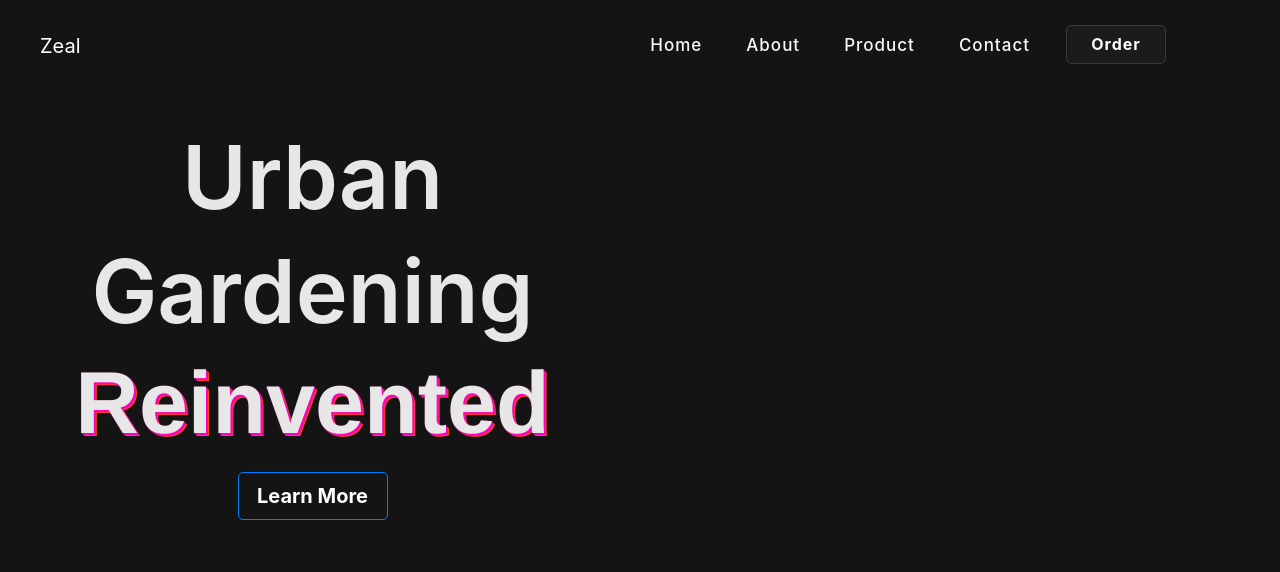
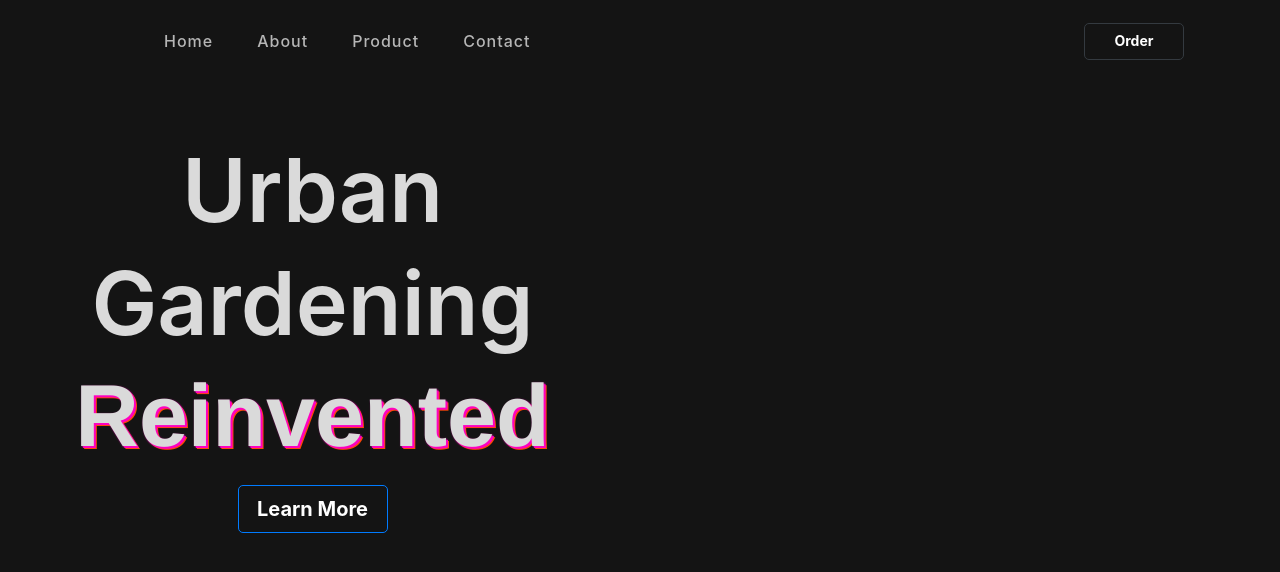
Before and after one commit to juliusvdw/Product-website-template, a plain HTML site: page index.html in a window 1280 px wide. Drawn offline with nearby package versions, Linux system fonts and the light colour scheme.

Commit message:
Changed Navbar styling

```diff
--- a/index.html
+++ b/index.html
@@ -22,7 +22,7 @@
   <body>
     <!-- Navbar-->
     <nav class="navbar fixed-top navbar-expand-lg navbar-light">
-      <a class="navbar-brand text-white pl-4" href="#">Zeal</a>
+      <!--<a class="navbar-brand text-white pl-4" href="#">Zeal</a>-->
       <button
         class="navbar-toggler"
         type="button"
@@ -36,28 +36,27 @@
       </button>
 
       <div class="collapse navbar-collapse" id="navbarSupportedContent">
-        <ul class="navbar-nav ml-auto">
+        <ul class="navbar-nav mr-auto">
           <li class="nav-item">
-            <a class="nav-link text-light" href="#">Home </a>
+            <a class="nav-link" href="#">Home </a>
           </li>
           <li class="nav-item">
-            <a class="nav-link text-light" href="#">About</a>
+            <a class="nav-link" href="#">About</a>
           </li>
 
           <li class="nav-item">
-            <a class="nav-link text-light" href="#">Product</a>
+            <a class="nav-link" href="#">Product</a>
           </li>
           <li class="nav-item">
-            <a class="nav-link text-light" href="#">Contact</a>
+            <a class="nav-link" href="#">Contact</a>
           </li>
           <li class="nav-item">
-            <a class="text-white" href="#">
-              <div class="btn btn-dark text-white nav-btn">
-                <strong>Order</strong>
-              </div>
-            </a>
+            <a class="text-white" href="#"> </a>
           </li>
         </ul>
+        <div class="btn btn-dark text-white nav-btn ml-auto">
+          <strong>Order</strong>
+        </div>
       </div>
     </nav>
 
--- a/styles/main.css
+++ b/styles/main.css
@@ -4,32 +4,37 @@ body {
 
 .nav-btn {
   width: 100px !important;
-  height: 39px;
-  background-color: rgb(27, 27, 27) !important;
+  height: 37px;
+  border-width: 1.5px !important;
+  font-size: 14px !important;
+  margin-right: 80px !important;
+  background-color: rgb(20, 20, 20) !important;
 }
 
 .navbar-nav {
-  padding-right: 70px;
+  padding-left: 140px !important;
 }
 
 .navbar {
-  padding-top: 25px !important;
+  padding-top: 15px !important;
+
+  height: 75px;
 }
 
 .nav-item {
   padding-right: 28px;
-  font-size: 17px;
+  font-size: 16px;
   font-weight: 500;
   letter-spacing: 1px;
   transition: 0.25s;
 }
 
 .nav-item:hover {
-  transform: scale(1.1);
+  transform: scale(1.05);
 }
 
 .nav-link {
-  color: black !important;
+  color: rgb(182, 182, 182) !important;
 }
 
 .btn:hover {
@@ -37,13 +42,13 @@ body {
 }
 
 .main-left-content {
-  padding-top: 20%;
+  padding-top: 22%;
 }
 
 .main-left-content h1 {
   font-size: 5.5rem !important;
   font-weight: 600;
-  color: rgb(231, 231, 231);
+  color: rgb(218, 218, 218);
 }
 
 .shadowcustom {
```
